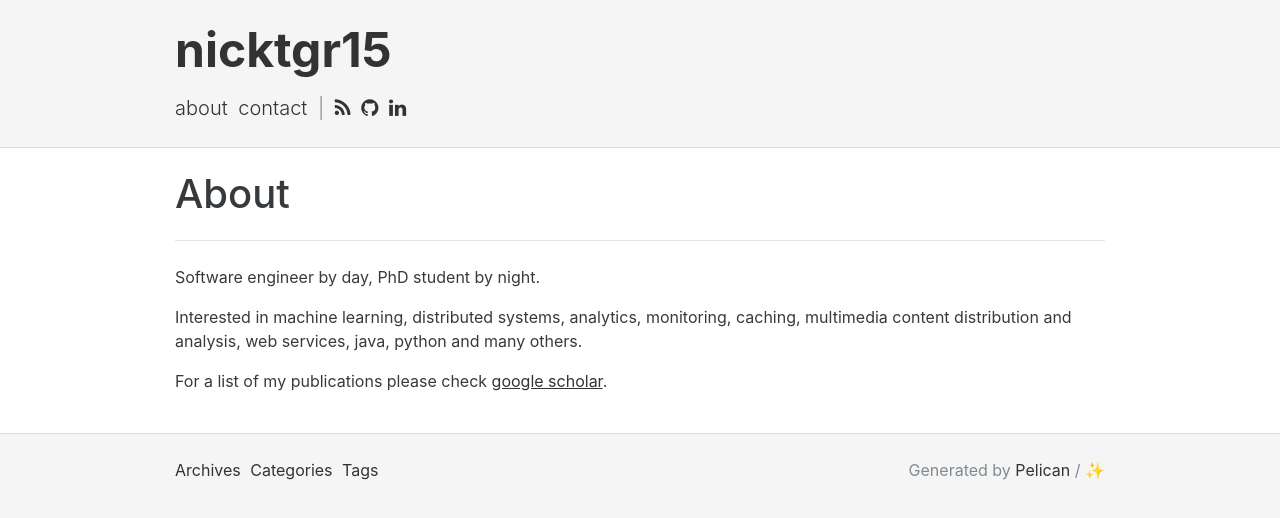
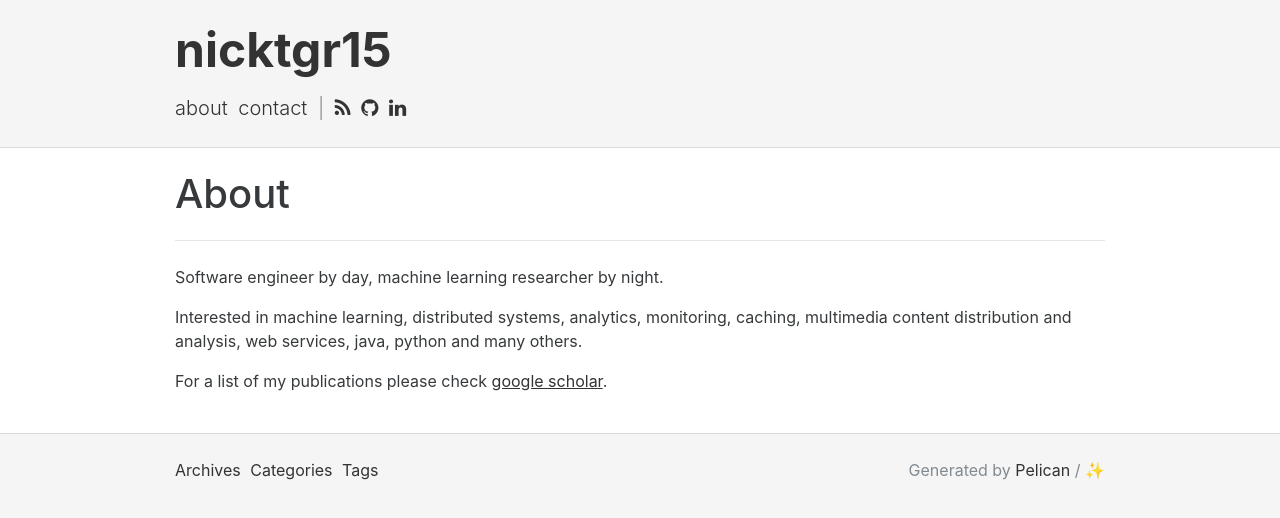
Before and after one commit to nicktgr15/nicktgr15.github.io, a plain HTML site: page pages/about.html in a window 1280 px wide. Drawn offline with Linux system fonts and the light colour scheme.

Commit message:
about update

```diff
--- a/pages/about.html
+++ b/pages/about.html
@@ -20,7 +20,7 @@
   <link rel="stylesheet" href="../theme/css/style.css">
 
 
-<meta name="description" content="Software engineer by day, PhD student by night. Interested in machine learning, distributed systems, analytics, monitoring, caching, multimedia content distribution and analysis, web services, java, python and many others. For a list of my publications please check google scholar.">
+<meta name="description" content="Software engineer by day, machine learning researcher by night. Interested in machine learning, distributed systems, analytics, monitoring, caching, multimedia content distribution and analysis, web services, java, python and many others. For a list of my publications please check google scholar.">
 <script>
   (function(i, s, o, g, r, a, m) {
     i['GoogleAnalyticsObject'] = r;
@@ -64,7 +64,7 @@
       <hr>
 <article class="article">
   <div class="content">
-    <p>Software engineer by day, PhD student by night.</p>
+    <p>Software engineer by day, machine learning researcher by night.</p>
 <p>Interested in machine learning, distributed systems, analytics, monitoring, caching, multimedia content distribution and analysis, web services, java, python and many others.</p>
 <p>For a list of my publications please check <a href="https://scholar.google.co.uk/citations?user=3JJZYIsAAAAJ&amp;hl=en">google scholar</a>.</p>
   </div>
```
